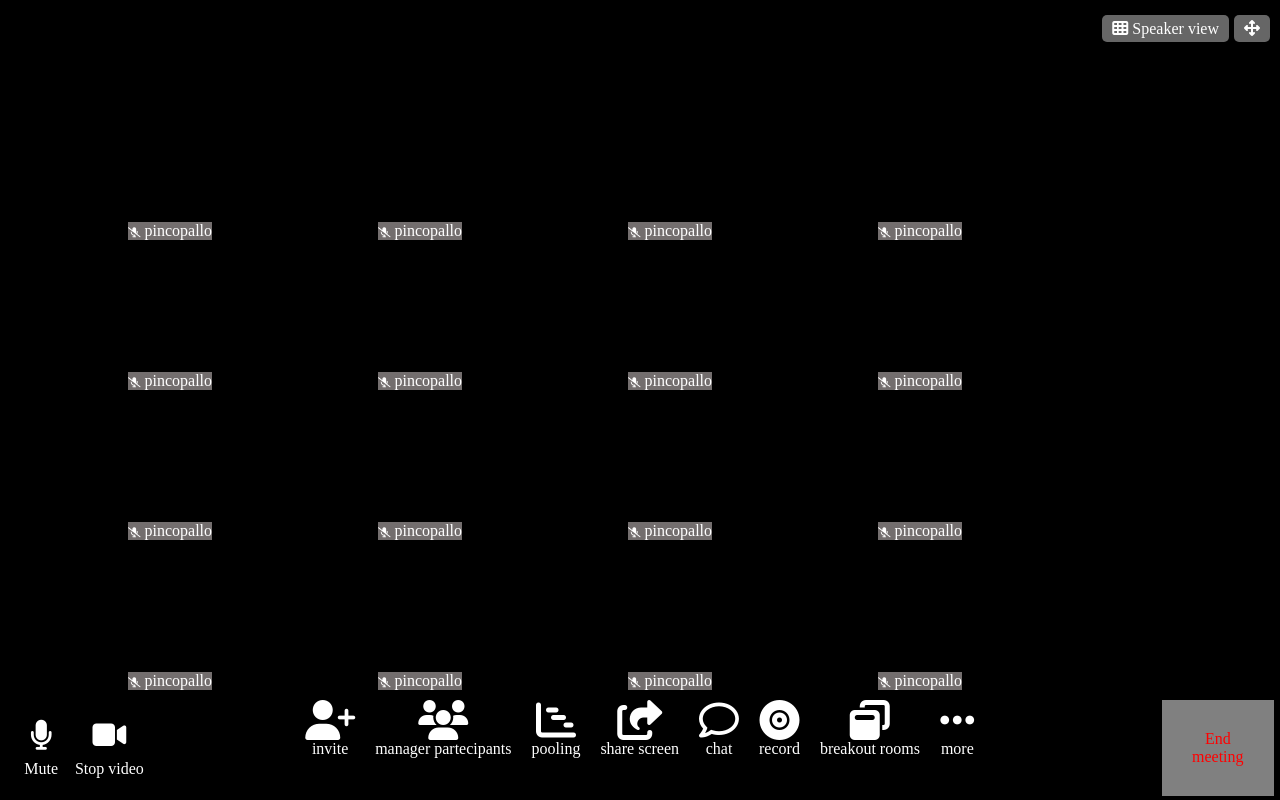
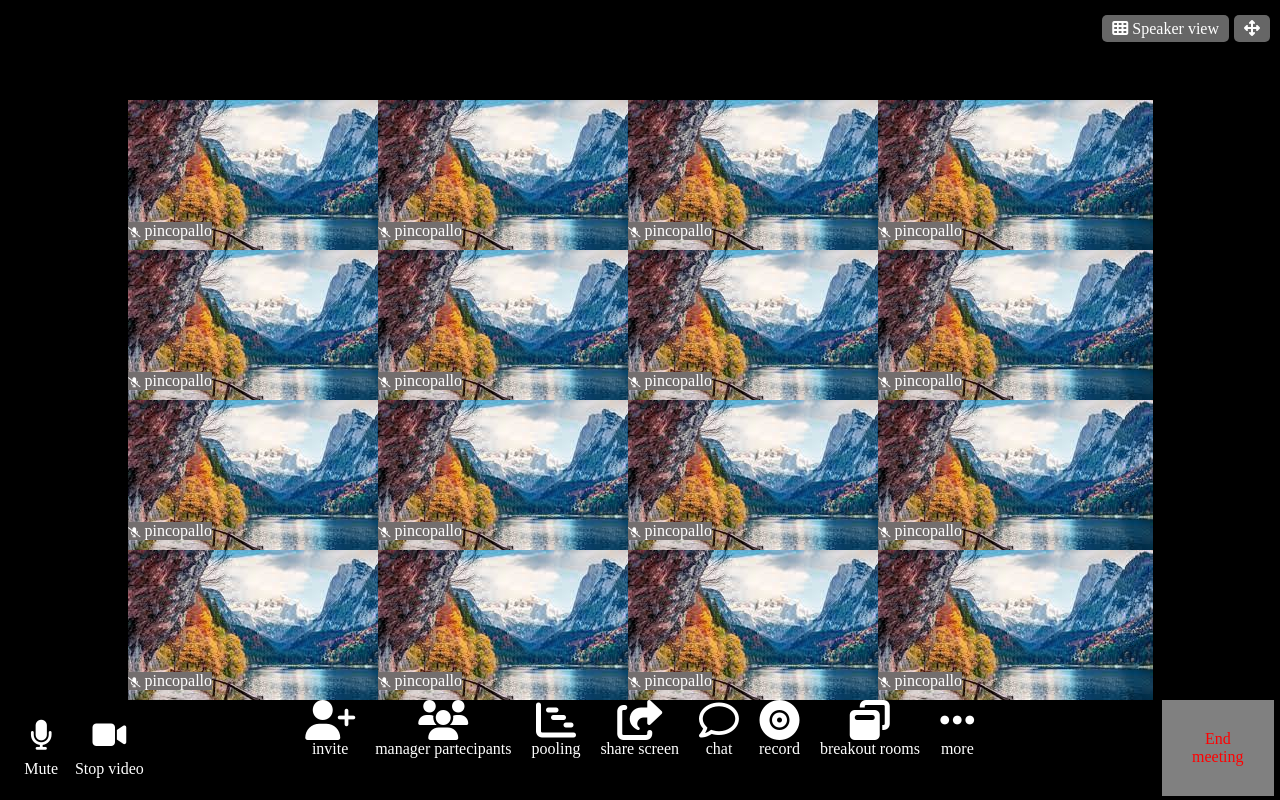
Before and after one commit to robertoboston/html-css-zoom, a plain HTML site: page index.html in a window 1280 px wide. Drawn offline with Linux system fonts and the light colour scheme.

Commit message:
fix image

```diff
--- a/index.html
+++ b/index.html
@@ -23,209 +23,209 @@
             <div class="row">
                 <div class="row-cards">
                     <div class="square">
-                        <img src="./download.jpeg" alt="">
+                        <img src="./img/download.jpeg" alt="">
                         <div class="pincopallo">
                             <i class="fa-solid fa-microphone-slash" style="font-size: 10px"></i> pincopallo
                         </div>
                     </div>
                     <div class="square">
-                        <img src="./download.jpeg" alt="">
+                        <img src="./img/download.jpeg" alt="">
                         <div class="pincopallo">
                             <i class="fa-solid fa-microphone-slash" style="font-size: 10px"></i> pincopallo
                         </div>
                     </div>
                     <div class="square">
-                        <img src="./download.jpeg" alt="">
+                        <img src="./img/download.jpeg" alt="">
                         <div class="pincopallo">
                             <i class="fa-solid fa-microphone-slash" style="font-size: 10px"></i> pincopallo
                         </div>
                     </div>
                     <div class="square">
-                        <img src="./download.jpeg" alt="">
+                        <img src="./img/download.jpeg" alt="">
                         <div class="pincopallo">
                             <i class="fa-solid fa-microphone-slash" style="font-size: 10px"></i> pincopallo
                         </div>
                     </div>
                     <div class="square">
-                        <img src="./download.jpeg" alt="">
+                        <img src="./img/download.jpeg" alt="">
                         <div class="pincopallo">
                             <i class="fa-solid fa-microphone-slash" style="font-size: 10px"></i> pincopallo
                         </div>
                     </div>
                     <div class="square">
-                        <img src="./download.jpeg" alt="">
+                        <img src="./img/download.jpeg" alt="">
                         <div class="pincopallo">
                             <i class="fa-solid fa-microphone-slash" style="font-size: 10px"></i> pincopallo
                         </div>
                     </div>
                     <div class="square">
-                        <img src="./download.jpeg" alt="">
+                        <img src="./img/download.jpeg" alt="">
                         <div class="pincopallo">
                             <i class="fa-solid fa-microphone-slash" style="font-size: 10px"></i> pincopallo
                         </div>
                     </div>
-                    <div class="square"><img src="./download.jpeg" alt="">
+                    <div class="square"><img src="./img/download.jpeg" alt="">
                         <div class="pincopallo">
                             <i class="fa-solid fa-microphone-slash" style="font-size: 10px"></i> pincopallo
                         </div></div>
                     <div class="square">
-                        <img src="./download.jpeg" alt="">
+                        <img src="./img/download.jpeg" alt="">
                         <div class="pincopallo">
                             <i class="fa-solid fa-microphone-slash" style="font-size: 10px"></i> pincopallo
                         </div>
                     </div>
                     <div class="square">
-                        <img src="./download.jpeg" alt="">
+                        <img src="./img/download.jpeg" alt="">
                         <div class="pincopallo">
                             <i class="fa-solid fa-microphone-slash" style="font-size: 10px"></i> pincopallo
                         </div>
                     </div>
                     <div class="square">
-                        <img src="./download.jpeg" alt="">
+                        <img src="./img/download.jpeg" alt="">
                         <div class="pincopallo">
                             <i class="fa-solid fa-microphone-slash" style="font-size: 10px"></i> pincopallo
                         </div>
                     </div>
                     <div class="square">
-                        <img src="./download.jpeg" alt="">
+                        <img src="./img/download.jpeg" alt="">
                         <div class="pincopallo">
                             <i class="fa-solid fa-microphone-slash" style="font-size: 10px"></i> pincopallo
                         </div>
                     </div>
                     <div class="square">
-                        <img src="./download.jpeg" alt="">
+                        <img src="./img/download.jpeg" alt="">
                         <div class="pincopallo">
                             <i class="fa-solid fa-microphone-slash" style="font-size: 10px"></i> pincopallo
                         </div>
                     </div>
                     <div class="square">
-                        <img src="./download.jpeg" alt="">
+                        <img src="./img/download.jpeg" alt="">
                         <div class="pincopallo">
                             <i class="fa-solid fa-microphone-slash" style="font-size: 10px"></i> pincopallo
                         </div>
                     </div>
                     <div class="square">
-                        <img src="./download.jpeg" alt="">
+                        <img src="./img/download.jpeg" alt="">
                         <div class="pincopallo">
                             <i class="fa-solid fa-microphone-slash" style="font-size: 10px"></i> pincopallo
                         </div>
                     </div>
                     <div class="square">
-                        <img src="./download.jpeg" alt="">
+                        <img src="./img/download.jpeg" alt="">
                         <div class="pincopallo">
                             <i class="fa-solid fa-microphone-slash" style="font-size: 10px"></i> pincopallo
                         </div>
                     </div>
                     <div class="square">
-                        <img src="./download.jpeg" alt="">
+                        <img src="./img/download.jpeg" alt="">
                         <div class="pincopallo">
                             <i class="fa-solid fa-microphone-slash" style="font-size: 10px"></i> pincopallo
                         </div>
                     </div>
                     <div class="square">
-                        <img src="./download.jpeg" alt="">
+                        <img src="./img/download.jpeg" alt="">
                         <div class="pincopallo">
                             <i class="fa-solid fa-microphone-slash" style="font-size: 10px"></i> pincopallo
                         </div>
                     </div>
                     <div class="square">
-                        <img src="./download.jpeg" alt="">
+                        <img src="./img/download.jpeg" alt="">
                         <div class="pincopallo">
                             <i class="fa-solid fa-microphone-slash" style="font-size: 10px"></i> pincopallo
                         </div>
                     </div>
                     <div class="square">
-                        <img src="./download.jpeg" alt="">
+                        <img src="./img/download.jpeg" alt="">
                         <div class="pincopallo">
                             <i class="fa-solid fa-microphone-slash" style="font-size: 10px"></i> pincopallo
                         </div>
                     </div>
                     <div class="square">
-                        <img src="./download.jpeg" alt="">
+                        <img src="./img/download.jpeg" alt="">
                         <div class="pincopallo">
                             <i class="fa-solid fa-microphone-slash" style="font-size: 10px"></i> pincopallo
                         </div>
                     </div>
                     <div class="square">
-                        <img src="./download.jpeg" alt="">
+                        <img src="./img/download.jpeg" alt="">
                         <div class="pincopallo">
                             <i class="fa-solid fa-microphone-slash" style="font-size: 10px"></i> pincopallo
                         </div>
                     </div>
                     <div class="square">
-                        <img src="./download.jpeg" alt="">
+                        <img src="./img/download.jpeg" alt="">
                         <div class="pincopallo">
                             <i class="fa-solid fa-microphone-slash" style="font-size: 10px"></i> pincopallo
                         </div>
                     </div>
                     <div class="square">
-                        <img src="./download.jpeg" alt="">
+                        <img src="./img/download.jpeg" alt="">
                         <div class="pincopallo">
                             <i class="fa-solid fa-microphone-slash" style="font-size: 10px"></i> pincopallo
                         </div>
                     </div>
                     <div class="square">
-                        <img src="./download.jpeg" alt="">
+                        <img src="./img/download.jpeg" alt="">
                         <div class="pincopallo">
                             <i class="fa-solid fa-microphone-slash" style="font-size: 10px"></i> pincopallo
                         </div>
                     </div>
                     <div class="square">
-                        <img src="./download.jpeg" alt="">
+                        <img src="./img/download.jpeg" alt="">
                         <div class="pincopallo">
                             <i class="fa-solid fa-microphone-slash" style="font-size: 10px"></i> pincopallo
                         </div>
                     </div>
                     <div class="square">
-                        <img src="./download.jpeg" alt="">
+                        <img src="./img/download.jpeg" alt="">
                         <div class="pincopallo">
                             <i class="fa-solid fa-microphone-slash" style="font-size: 10px"></i> pincopallo
                         </div>
                     </div>
                     <div class="square">
-                        <img src="./download.jpeg" alt="">
+                        <img src="./img/download.jpeg" alt="">
                         <div class="pincopallo">
                             <i class="fa-solid fa-microphone-slash" style="font-size: 10px"></i> pincopallo
                         </div>
                     </div>
                     <div class="square">
-                        <img src="./download.jpeg" alt="">
+                        <img src="./img/download.jpeg" alt="">
                         <div class="pincopallo">
                             <i class="fa-solid fa-microphone-slash" style="font-size: 10px"></i> pincopallo
                         </div>
                     </div>
                     <div class="square">
-                        <img src="./download.jpeg" alt="">
+                        <img src="./img/download.jpeg" alt="">
                         <div class="pincopallo">
                             <i class="fa-solid fa-microphone-slash" style="font-size: 10px"></i> pincopallo
                         </div>
                     </div>
                     <div class="square">
-                        <img src="./download.jpeg" alt="">
+                        <img src="./img/download.jpeg" alt="">
                         <div class="pincopallo">
                             <i class="fa-solid fa-microphone-slash" style="font-size: 10px"></i> pincopallo
                         </div>
                     </div>
                     <div class="square">
-                        <img src="./download.jpeg" alt="">
+                        <img src="./img/download.jpeg" alt="">
                         <div class="pincopallo">
                             <i class="fa-solid fa-microphone-slash" style="font-size: 10px"></i> pincopallo
                         </div>
                     </div>
                     <div class="square">
-                        <img src="./download.jpeg" alt="">
+                        <img src="./img/download.jpeg" alt="">
                         <div class="pincopallo">
                             <i class="fa-solid fa-microphone-slash" style="font-size: 10px"></i> pincopallo
                         </div>
                     </div>
                     <div class="square">
-                        <img src="./download.jpeg" alt="">
+                        <img src="./img/download.jpeg" alt="">
                         <div class="pincopallo">
                             <i class="fa-solid fa-microphone-slash" style="font-size: 10px"></i> pincopallo
                         </div>
                     </div>
                     <div class="square">
-                        <img src="./download.jpeg" alt="">
+                        <img src="./img/download.jpeg" alt="">
                         <div class="pincopallo">
                             <i class="fa-solid fa-microphone-slash" style="font-size: 10px"></i> pincopallo
                         </div>
```
Also changed, not shown: img/download.jpeg (renamed from css/img/download.jpeg).
